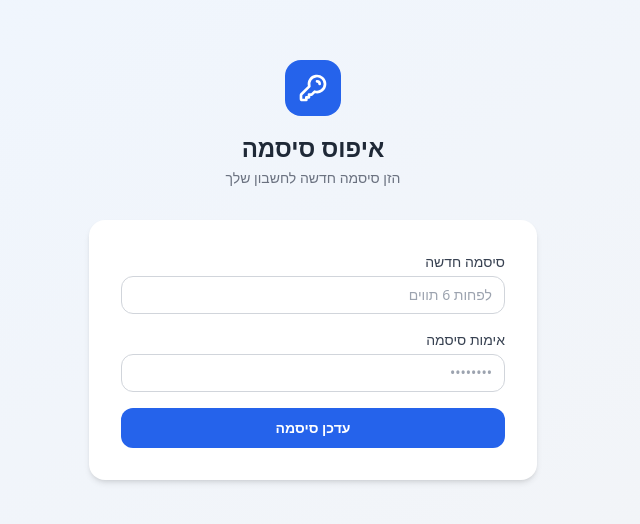
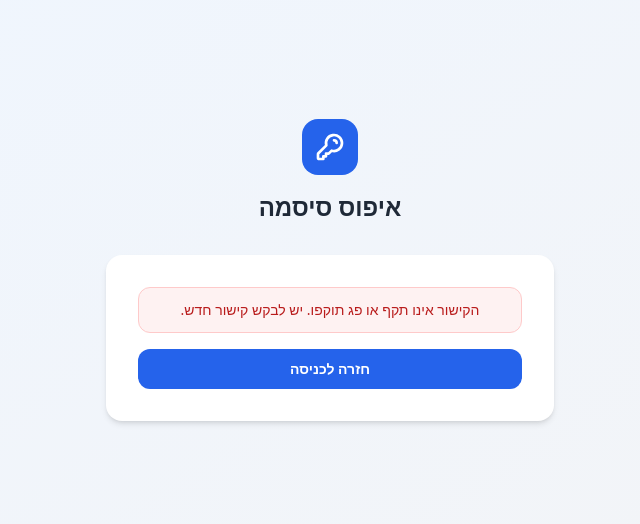
Before and after one commit to edenkozachi23-netizen/shift-scheduler, a Next.js app: page /reset-password in a window 1280 px wide. Shown: the part 130-654 px from the top of the page, without its empty margins (416-1056 px from the left). Built offline with nearby package versions, Linux system fonts and the light colour scheme.

Commit message:
Fix password reset flow: exchange code directly on reset-password page

```diff
--- a/app/login/page.tsx
+++ b/app/login/page.tsx
@@ -119,7 +119,7 @@ function LoginPageInner() {
     try {
       const supabase = createClient();
       const { error: authError } = await supabase.auth.resetPasswordForEmail(email, {
-        redirectTo: `${window.location.origin}/api/auth/callback?next=/reset-password`,
+        redirectTo: `${window.location.origin}/reset-password`,
       });
       if (authError) { setError(authError.message); return; }
       setInfo("נשלח אימייל לאיפוס סיסמה — בדוק את תיבת הדואר שלך.");
--- a/app/reset-password/page.tsx
+++ b/app/reset-password/page.tsx
@@ -1,35 +1,52 @@
 "use client";
 
-import { useState } from "react";
+import { useState, useEffect } from "react";
 import { useRouter } from "next/navigation";
 import { createClient } from "@/lib/supabase/client";
 
 export default function ResetPasswordPage() {
   const router = useRouter();
+
+  // "loading" = exchanging the code, "ready" = show form, "error" = bad/missing code
+  const [stage, setStage]           = useState<"loading" | "ready" | "error">("loading");
   const [password, setPassword]     = useState("");
   const [confirmPwd, setConfirmPwd] = useState("");
-  const [loading, setLoading]       = useState(false);
-  const [error, setError]           = useState<string | null>(null);
+  const [saving, setSaving]         = useState(false);
+  const [formError, setFormError]   = useState<string | null>(null);
   const [done, setDone]             = useState(false);
+
+  // Exchange the one-time code that Supabase appended to the URL
+  useEffect(() => {
+    const code = new URLSearchParams(window.location.search).get("code");
+    if (!code) {
+      setStage("error");
+      return;
+    }
+    createClient()
+      .auth.exchangeCodeForSession(code)
+      .then(({ error }) => {
+        if (error) setStage("error");
+        else setStage("ready");
+      });
+  }, []);
 
   async function handleSubmit(e: React.FormEvent) {
     e.preventDefault();
-    setError(null);
-    if (!password || !confirmPwd) { setError("יש למלא את שני השדות"); return; }
-    if (password !== confirmPwd)  { setError("הסיסמאות אינן תואמות"); return; }
-    if (password.length < 6)      { setError("הסיסמה חייבת להכיל לפחות 6 תווים"); return; }
+    setFormError(null);
+    if (!password || !confirmPwd) { setFormError("יש למלא את שני השדות"); return; }
+    if (password !== confirmPwd)  { setFormError("הסיסמאות אינן תואמות"); return; }
+    if (password.length < 6)      { setFormError("הסיסמה חייבת להכיל לפחות 6 תווים"); return; }
 
-    setLoading(true);
+    setSaving(true);
     try {
-      const supabase = createClient();
-      const { error: authError } = await supabase.auth.updateUser({ password });
-      if (authError) { setError(authError.message); return; }
+      const { error } = await createClient().auth.updateUser({ password });
+      if (error) { setFormError(error.message); return; }
       setDone(true);
       setTimeout(() => router.replace("/login"), 2500);
     } catch {
-      setError("שגיאה באיפוס הסיסמה — נסה שוב");
+      setFormError("שגיאה באיפוס הסיסמה — נסה שוב");
     } finally {
-      setLoading(false);
+      setSaving(false);
     }
   }
 
@@ -45,22 +62,34 @@ export default function ResetPasswordPage() {
             </svg>
           </div>
           <h1 className="text-2xl font-bold text-gray-800">איפוס סיסמה</h1>
-          <p className="text-gray-500 text-sm mt-1">הזן סיסמה חדשה לחשבון שלך</p>
         </div>
 
-        <div className="bg-white rounded-2xl shadow-md p-8 space-y-5">
-          {done ? (
-            <div className="text-sm text-green-700 bg-green-50 border border-green-200 rounded-xl px-4 py-3 text-center">
-              הסיסמה עודכנה בהצלחה! מועבר לדף הכניסה...
+        <div className="bg-white rounded-2xl shadow-md p-8">
+          {stage === "loading" && (
+            <p className="text-sm text-gray-500 text-center">מאמת קישור...</p>
+          )}
+
+          {stage === "error" && (
+            <div className="space-y-4">
+              <p className="text-sm text-red-700 bg-red-50 border border-red-200 rounded-xl px-4 py-3 text-center">
+                הקישור אינו תקף או פג תוקפו. יש לבקש קישור חדש.
+              </p>
+              <button
+                onClick={() => router.replace("/login")}
+                className="w-full bg-blue-600 hover:bg-blue-700 text-white font-semibold rounded-xl py-2.5 text-sm transition-colors"
+              >
+                חזרה לכניסה
+              </button>
             </div>
-          ) : (
+          )}
+
+          {stage === "ready" && !done && (
             <form onSubmit={handleSubmit} className="space-y-4">
-              {error && (
+              {formError && (
                 <div className="text-sm text-red-700 bg-red-50 border border-red-200 rounded-xl px-4 py-3">
-                  {error}
+                  {formError}
                 </div>
               )}
-
               <div className="flex flex-col gap-1">
                 <label className="text-sm font-medium text-gray-700">סיסמה חדשה</label>
                 <input
@@ -72,7 +101,6 @@ export default function ResetPasswordPage() {
                   className="w-full border border-gray-300 rounded-xl px-3 py-2 text-gray-800 text-sm focus:outline-none focus:ring-2 focus:ring-blue-400"
                 />
               </div>
-
               <div className="flex flex-col gap-1">
                 <label className="text-sm font-medium text-gray-700">אימות סיסמה</label>
                 <input
@@ -84,15 +112,20 @@ export default function ResetPasswordPage() {
                   className="w-full border border-gray-300 rounded-xl px-3 py-2 text-gray-800 text-sm focus:outline-none focus:ring-2 focus:ring-blue-400"
                 />
               </div>
-
               <button
                 type="submit"
-                disabled={loading}
+                disabled={saving}
                 className="w-full bg-blue-600 hover:bg-blue-700 disabled:bg-gray-300 disabled:cursor-not-allowed text-white font-semibold rounded-xl py-2.5 text-sm transition-colors"
               >
-                {loading ? "מעדכן..." : "עדכן סיסמה"}
+                {saving ? "מעדכן..." : "עדכן סיסמה"}
               </button>
             </form>
+          )}
+
+          {done && (
+            <div className="text-sm text-green-700 bg-green-50 border border-green-200 rounded-xl px-4 py-3 text-center">
+              הסיסמה עודכנה בהצלחה! מועבר לדף הכניסה...
+            </div>
           )}
         </div>
       </div>
--- a/middleware.ts
+++ b/middleware.ts
@@ -39,6 +39,11 @@ export async function middleware(request: NextRequest) {
 
   // ── Auth callback (email confirmation) — always allow ──────────────────────
   if (pathname.startsWith("/api/auth")) {
+    return supabaseResponse;
+  }
+
+  // ── Reset password — user arrives with a one-time code, not yet authenticated
+  if (pathname === "/reset-password") {
     return supabaseResponse;
   }
 
```
